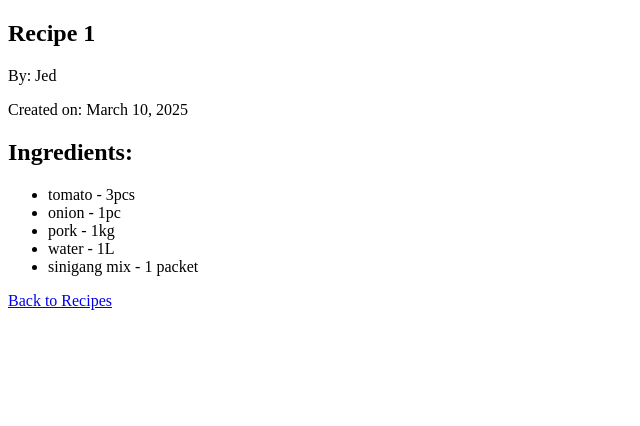
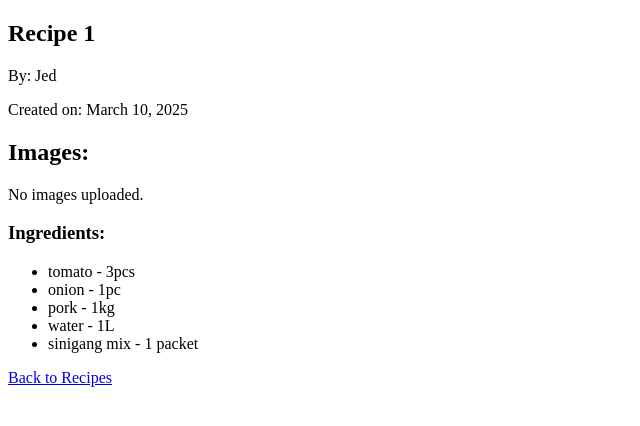
Before and after one commit to JedJedJedd/recipebook-cruz-jerardpaolo, a Django app: a page that uses recipebook/templates/task_list.html in a window 1280 px wide. Shown: the part 135-561 px from the top of the page, without its empty margins (0-640 px from the left). Run offline with Django 5.2, Linux system fonts and the light colour scheme; a user stored in the database is signed in; data comes from the database, SQL or seed files in the repository; data that the repository does not hold is empty.

Commit message:
Modified admin.pyand task_list.html to show recipe images

```diff
--- a/recipebook/templates/task_list.html
+++ b/recipebook/templates/task_list.html
@@ -8,7 +8,17 @@
     <p>By: {{ recipe.author.profile.name }}</p>
     <p>Created on: {{ recipe.created_on|date:"F j, Y" }}</p>
 
-    <h2>Ingredients:</h2>
+    <h2>Images:</h2>
+    <div>
+        {% for image in recipe.images.all %}
+            <img src="{{ image.image.url }}" alt="{{ image.description }}" style="max-width:300px;">
+            <p>{{ image.description }}</p>
+        {% empty %}
+            <p>No images uploaded.</p>
+        {% endfor %}
+    </div>
+
+    <h3>Ingredients:</h3>
     <ul>
         {% for ingredient in ingredients %}
             <li>{{ ingredient.ingredient.name }} - {{ ingredient.quantity }}</li>
```
Also changed, not shown: recipebook/ledger/admin.py (+13 -0 lines).
